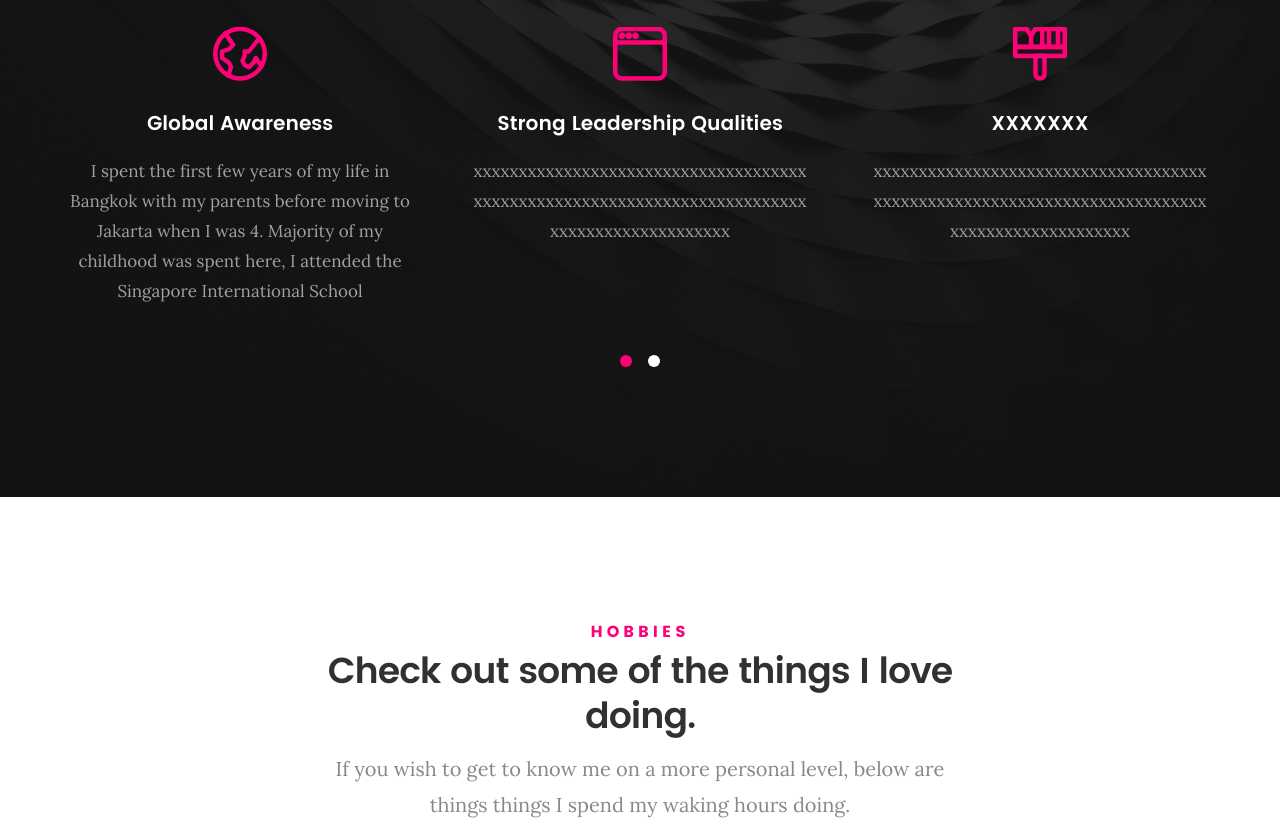
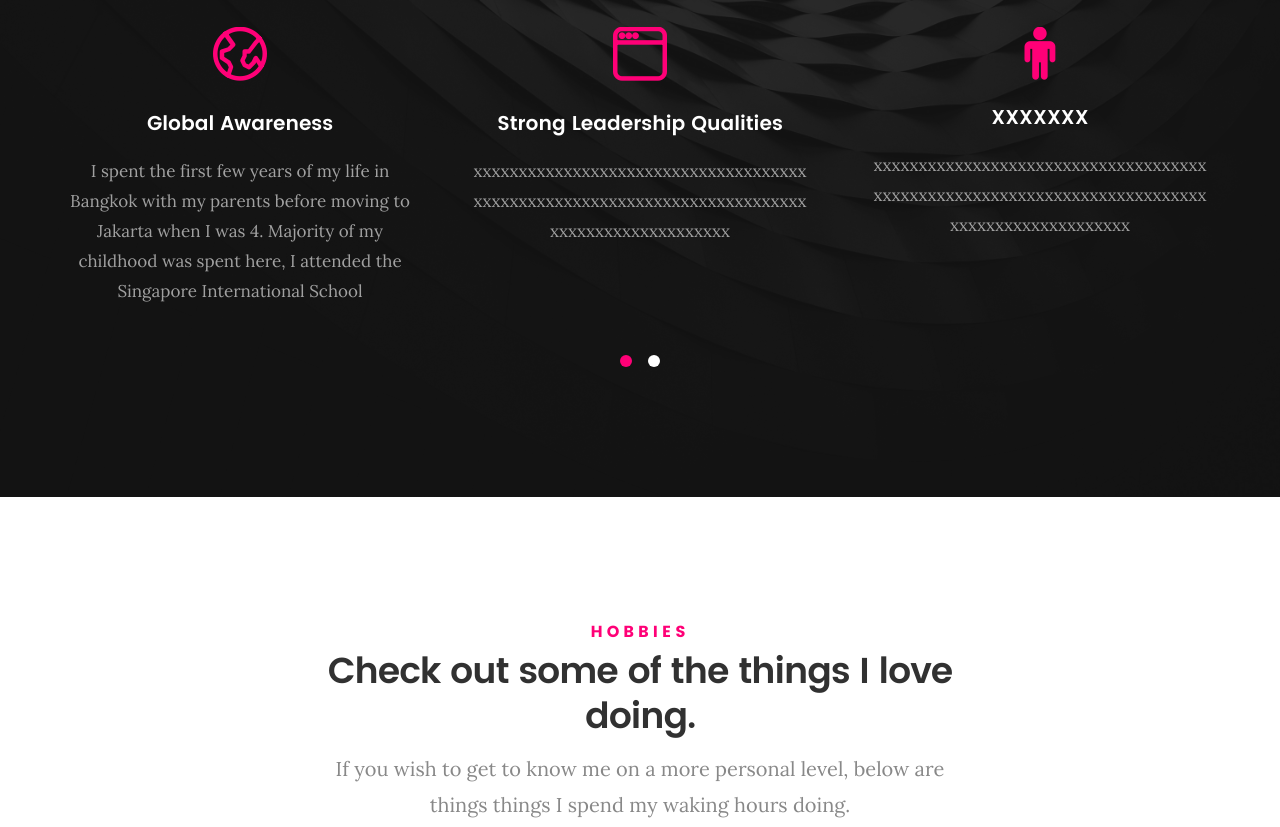
Before and after one commit to vikram1994g/vikram1994g.github.io, a plain HTML site: page index.html in a window 1280 px wide. Shown: the part 4500-5327 px from the top of the page. Drawn offline with Linux system fonts and the light colour scheme; files whose address does not match are found by name.

Commit message:
Update index.html

```diff
--- a/index.html
+++ b/index.html
@@ -410,7 +410,7 @@
 
 			   <div class="service">
 
-			   	<span class="icon"><i class="icon-paint-brush"></i></span>
+			   	<span class="icon"><i class="fa fa-male" aria-hidden="true"></i></span>
 
 	            <div class="service-content">
 
```
